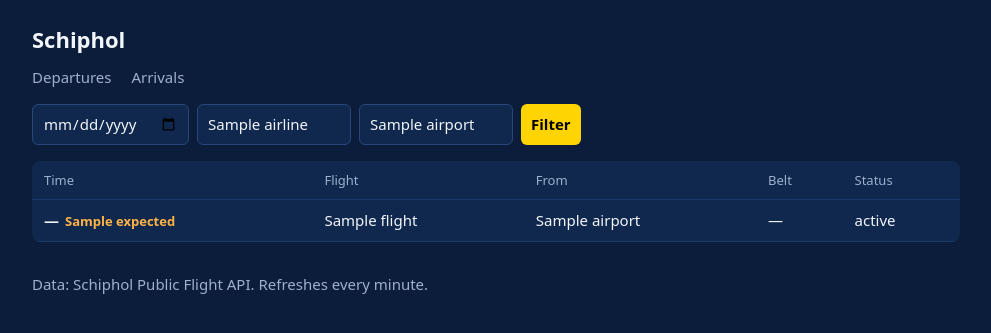
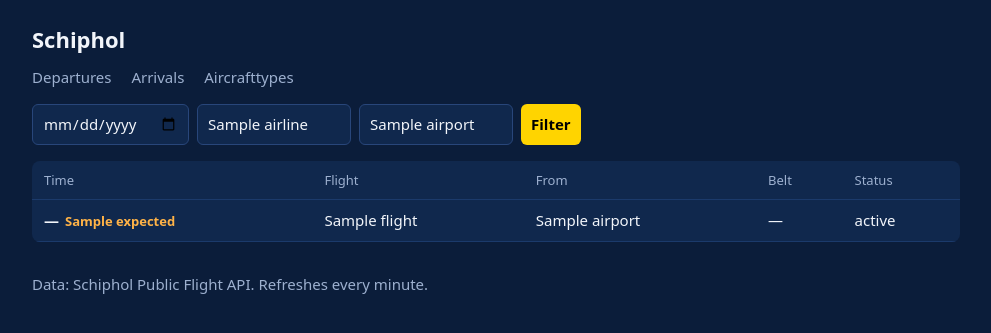
Before and after one commit to jandeboerGmail/Schiphol2, a Django app: template flights/templates/flights/board.html in a window 1280 px wide. Shown: the top 333 px of the page, without its empty margins (144-1135 px from the left). Run offline with Django 5.2, Linux system fonts and the light colour scheme; the template is opened without the code that fills it: most values are stand-ins (such as "Sample title", 1, 10 or a date in 2020).

Commit message:
update 22/11/2026

```diff
--- a/flights/templates/flights/board.html
+++ b/flights/templates/flights/board.html
@@ -32,9 +32,10 @@
 <body>
 <main>
   <h1>Schiphol</h1>
-  <nav>
+ <nav>
     <a href="{% url 'board' 'departures' %}" class="{% if direction == 'departures' %}active{% endif %}">Departures</a>
     <a href="{% url 'board' 'arrivals' %}" class="{% if direction == 'arrivals' %}active{% endif %}">Arrivals</a>
+   <a href="{% url 'board' 'arrivals' %}" class="{% if direction == 'arrivals' %}active{% endif %}">Aircrafttypes</a>
   </nav>
 
   <form method="get">
```
Also changed, not shown: config/._settings.py (deleted).
